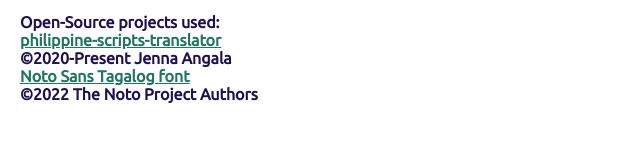
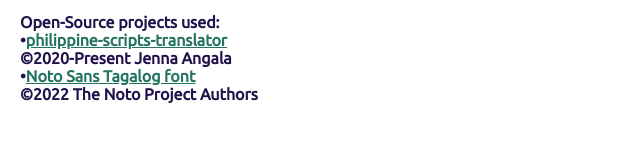
Before and after one commit to thedoggybrad/baybayin-translator, a plain HTML site: page index.html in a window 1280 px wide. Shown: the part 561-702 px from the top of the page, 0-640 px from the left. Drawn offline with Linux system fonts and the light colour scheme.

Commit message:
Update index.html

```diff
--- a/index.html
+++ b/index.html
@@ -87,8 +87,8 @@
       <!-- Main Translator Div -->
       <div id="credit-footer" class="footer">
          <p><i></i>Disclaimer: This software is not created by an expert of Baybayin.<br>Translation accuracy is not guranteed.</i><br>&copy;2024-Present TheDoggyBrad Software Labs.<br>Licensed under the <a href="">GPL-3.0 License</a></p>
-        <p>Open-Source projects used:<br><a href="https://github.com/jennayey/philippine-scripts-translator">philippine-scripts-translator</a>
-<br>&copy;2020-Present Jenna Angala<br><a href="https://fonts.google.com/noto/specimen/Noto+Sans+Tagalog/about">Noto Sans Tagalog font</a><br>&copy;2022 The Noto Project Authors</p>
+        <p>Open-Source projects used:<br>&bull;<a href="https://github.com/jennayey/philippine-scripts-translator">philippine-scripts-translator</a>
+<br>&copy;2020-Present Jenna Angala<br>&bull;<a href="https://fonts.google.com/noto/specimen/Noto+Sans+Tagalog/about">Noto Sans Tagalog font</a><br>&copy;2022 The Noto Project Authors</p>
 
       </div>
     </div>
```
